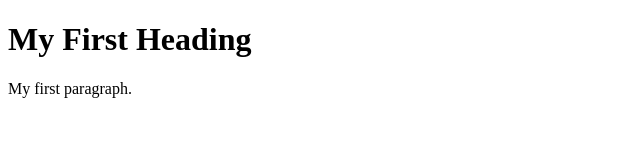
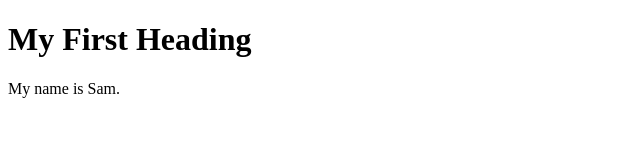
Before and after one commit to caibingxuan/ICT523-1, a plain HTML site: page Index.html in a window 1280 px wide. Shown: the full height of the page, 0-640 px from the left. Drawn offline with Linux system fonts and the light colour scheme.

Commit message:
Update Index.html

```diff
--- a/Index.html
+++ b/Index.html
@@ -6,7 +6,7 @@
 <body>
 
 <h1>My First Heading</h1>
-<p>My first paragraph.</p>
+<p>My name is Sam.</p>
 
 </body>
 </html>
```
